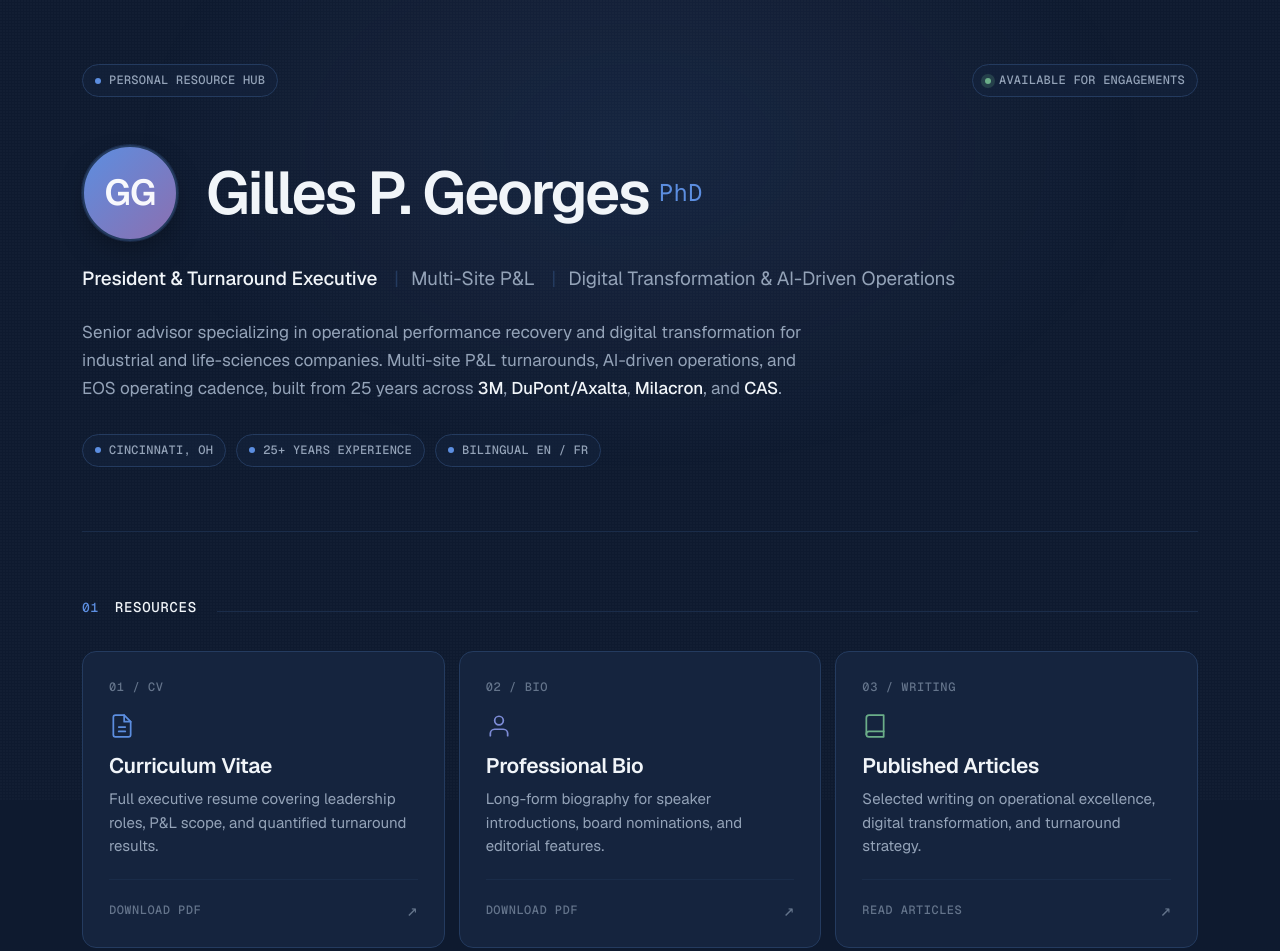
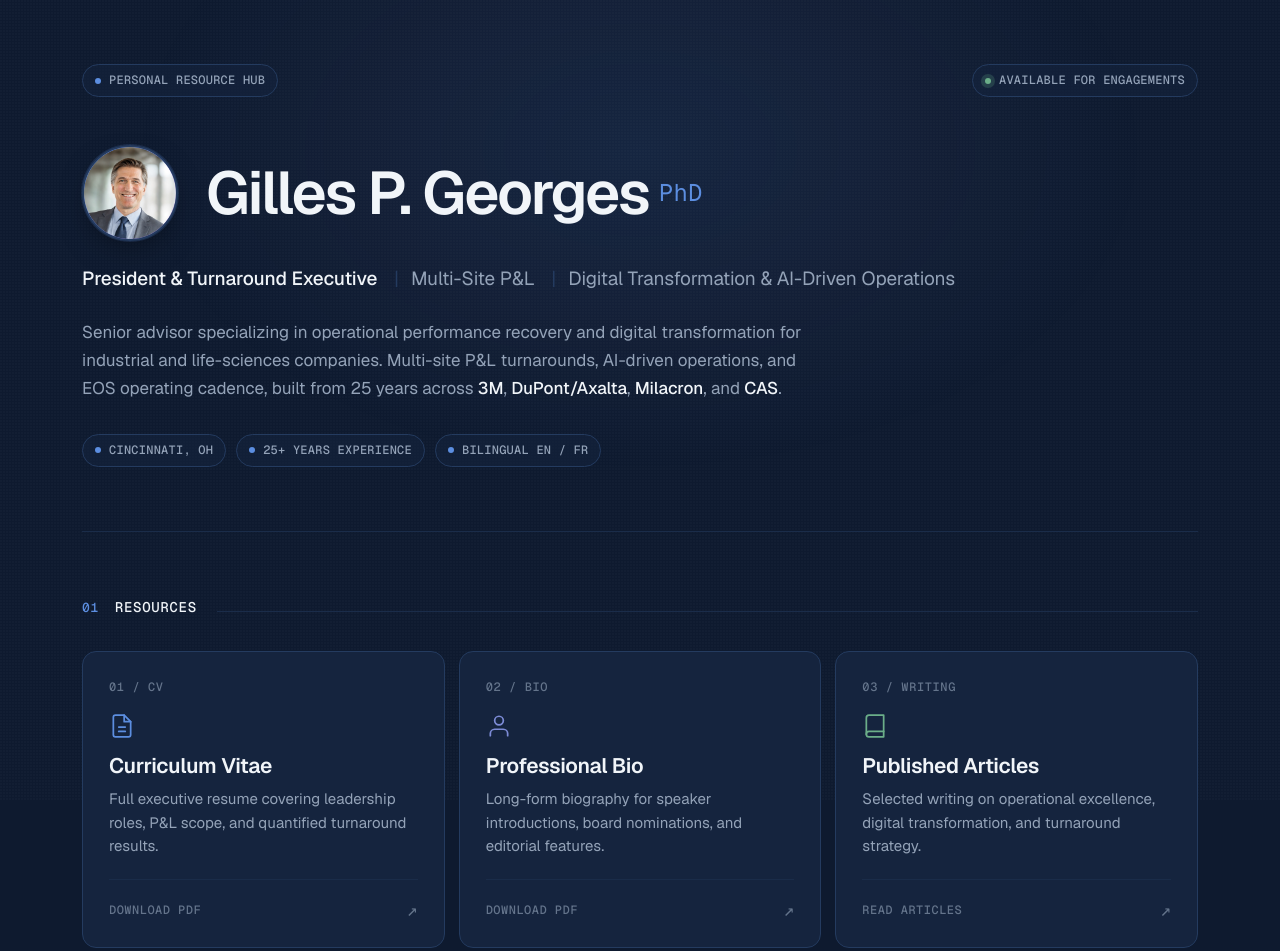
Before and after one commit to ggeorges11/ggeorges11.github.io, a plain HTML site: page index.html in a window 1280 px wide. Shown: the top 951 px of the page. Drawn offline with Linux system fonts and the light colour scheme.

Commit message:
Replace avatar initials with an image

```diff
--- a/index.html
+++ b/index.html
@@ -2834,7 +2834,7 @@ var qrcode = function() {
          Upload your photo (e.g. photo.jpg) to the same folder as this HTML file. -->
     <div class="identity">
       <div class="avatar">
-        <span class="avatar-initials">GG</span>
+        <img src="photo.png" alt="Gilles P. Georges">
       </div>
       <div>
         <h1 class="name">Gilles P. Georges<span class="cred">PhD</span></h1>
```
